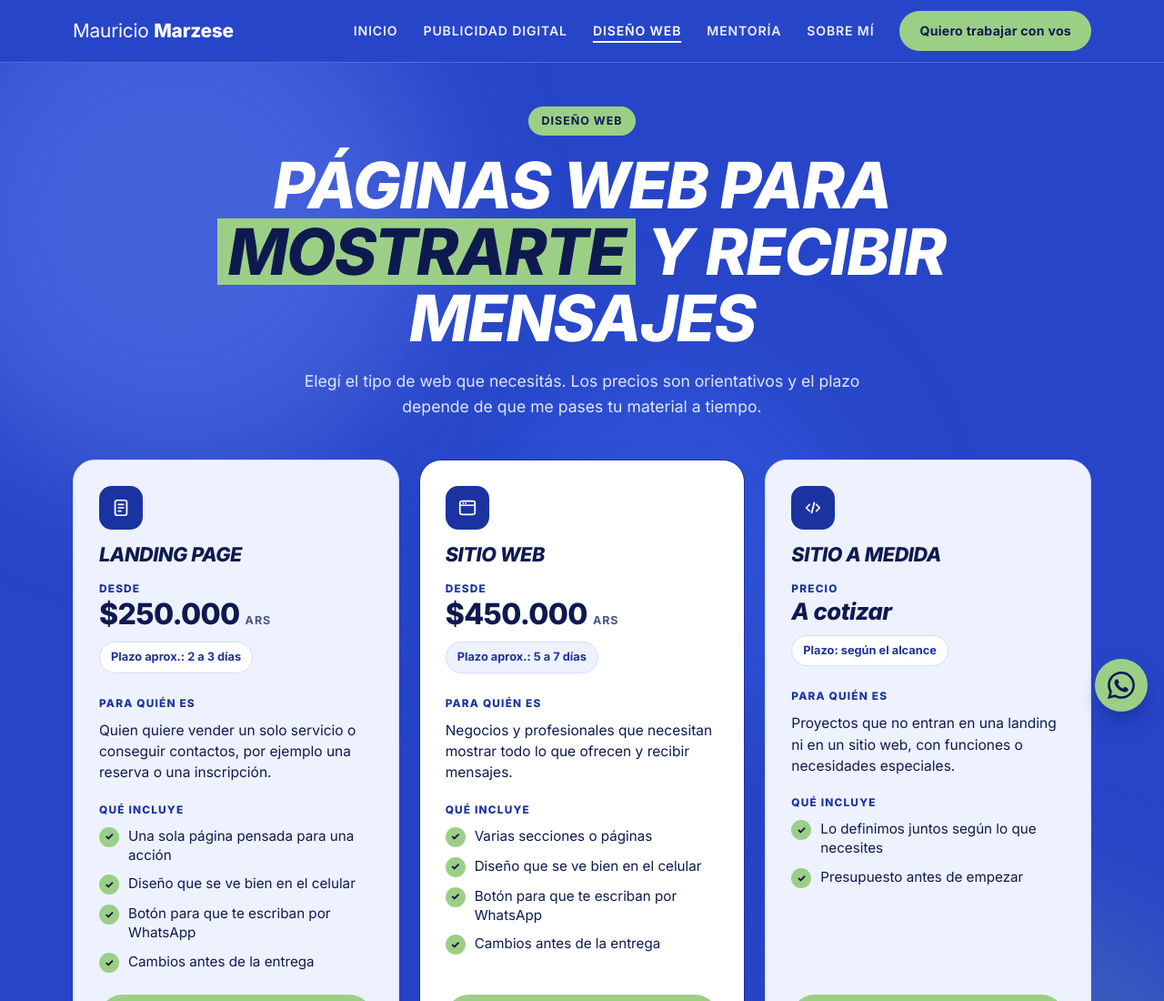
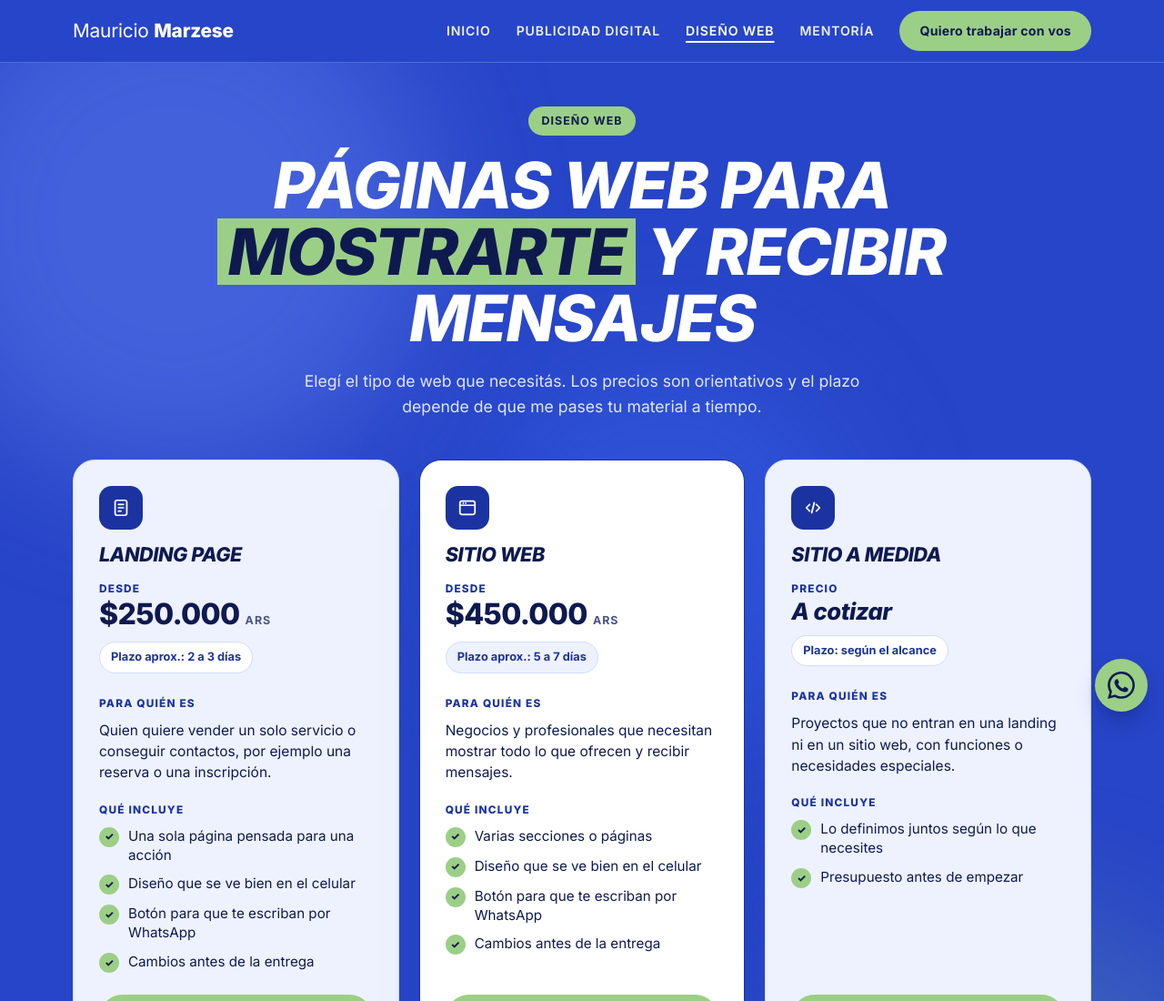
Before and after one commit to mauriciomarzese/webpersonal, a plain HTML site: page diseno-web/index.html in a window 1280 px wide. Shown: the top 1100 px of the page at 91% size. Drawn offline with Linux system fonts and the light colour scheme.

Commit message:
Update navigation menu links in index.html
Removed 'Sobre mí' link from the navigation menu.

```diff
--- a/diseno-web/index.html
+++ b/diseno-web/index.html
@@ -32,7 +32,7 @@
     <button class="menu-toggle" type="button" id="menuToggle" aria-expanded="false" aria-controls="menu" aria-label="Abrir menú"><span></span><span></span><span></span></button>
     <div class="menu" id="menu">
       <div class="menu-inner">
-        <ul class="links"><li><a href="/">Inicio</a></li><li><a href="/publicidad-digital/">Publicidad digital</a></li><li><a href="/diseno-web/" aria-current="page">Diseño web</a></li><li><a href="/mentoria/">Mentoría</a></li><li><a href="/#sobre-mi">Sobre mí</a></li></ul>
+        <ul class="links"><li><a href="/">Inicio</a></li><li><a href="/publicidad-digital/">Publicidad digital</a></li><li><a href="/diseno-web/" aria-current="page">Diseño web</a></li><li><a href="/mentoria/">Mentoría</a></li></ul>
         <a class="btn green sm wa" data-msg="Hola Mauricio, vi tu página y me gustaría tener una charla previa para ver si podés ayudarme con mi negocio.">Quiero trabajar con vos</a>
       </div>
     </div>
```
